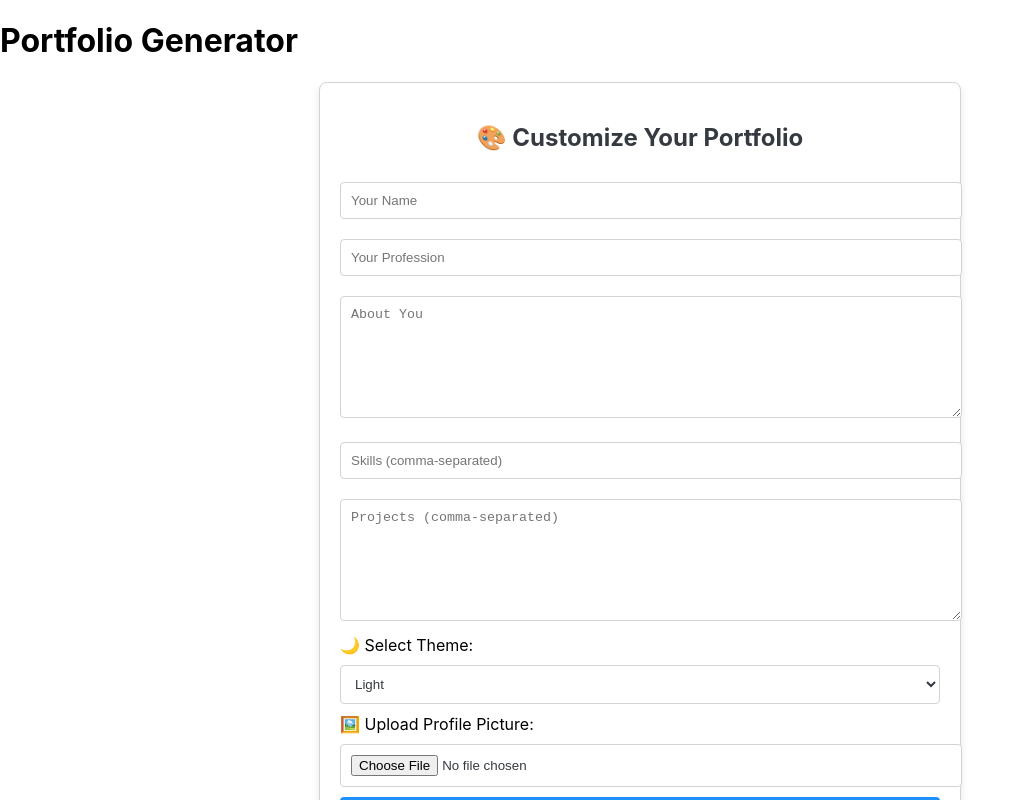
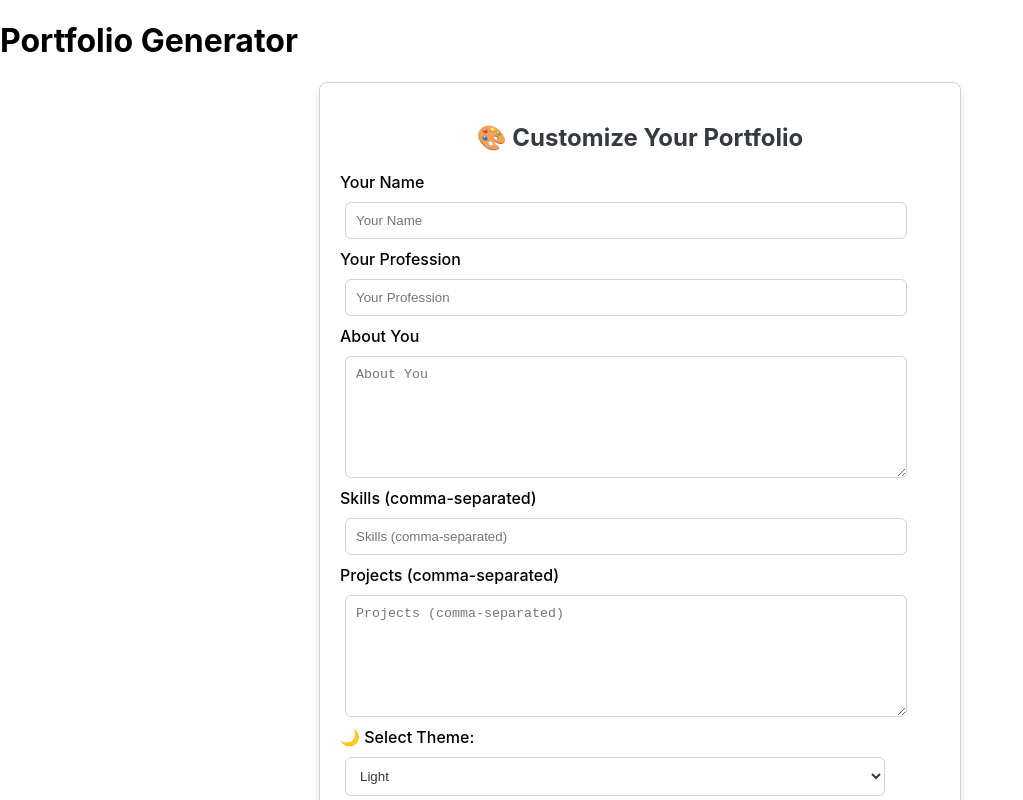
Before and after one commit to Vanshika438/Portfolio-Generator, a React (Create React App) app in the folder frontend/: page /login in a window 1280 px wide. Shown: the top 800 px of the page, without its empty margins (0-1023 px from the left). Built offline with nearby package versions, Linux system fonts and the light colour scheme.

Commit message:
update the css

```diff
--- a/frontend/src/App.js
+++ b/frontend/src/App.js
@@ -1,15 +1,20 @@
 import React, { useState } from "react";
+import { GoogleOAuthProvider } from "@react-oauth/google";
+import { Routes, Route } from "react-router-dom";
 import PortfolioForm from "./components/PortfolioForm";
+import AuthForm from "./components/AuthForm";
 // import PortfolioPreview from "./components/PortfolioPreview";
 import './App.css';
+import router from "../../backend/routes/portfolioRoutes";
 
 const App = () => {
   const [portfolioData, setPortfolioData] = useState({});
-
+  <Route path="/login" element={<AuthForm />} />
   return (
     <div>
       <h1>Portfolio Generator</h1>
       <PortfolioForm onChange={setPortfolioData} />
+      <AuthForm onChange={setPortfolioData} />
       {/* <PortfolioPreview data={portfolioData} /> */}
     </div>
   );
--- a/frontend/src/components/PortfolioForm.js
+++ b/frontend/src/components/PortfolioForm.js
@@ -48,20 +48,30 @@ const PortfolioForm = ({ onChange }) => {
   return (
     <div className="form-container">
   <h2>🎨 Customize Your Portfolio</h2>
-      <input type="text" name="name" placeholder="Your Name" onChange={handleChange} className="input-field" />
-      <input type="text" name="profession" placeholder="Your Profession" onChange={handleChange} className="input-field" />
-      <textarea name="about" placeholder="About You" onChange={handleChange} className="input-field textarea" />
-      <input type="text" name="skills" placeholder="Skills (comma-separated)" onChange={handleChange} className="input-field" />
-      <textarea name="projects" placeholder="Projects (comma-separated)" onChange={handleChange} className="input-field textarea" />
 
-      <label>🌙 Select Theme:</label>
-      <select name="theme" onChange={handleChange} className="input-field">
+  <label htmlFor="name">Your Name</label>
+  <input type="text" name="name" id="name" placeholder="Your Name" onChange={handleChange} className="input-field" />
+
+  <label htmlFor="profession">Your Profession</label>
+  <input type="text" name="profession" id="profession" placeholder="Your Profession" onChange={handleChange} className="input-field" />
+
+  <label htmlFor="about">About You</label>
+  <textarea name="about" id="about" placeholder="About You" onChange={handleChange} className="input-field textarea"></textarea>
+
+  <label htmlFor="skills">Skills (comma-separated)</label>
+  <input type="text" name="skills" id="skills" placeholder="Skills (comma-separated)" onChange={handleChange} className="input-field" />
+
+  <label htmlFor="projects">Projects (comma-separated)</label>
+  <textarea name="projects" id="projects" placeholder="Projects (comma-separated)" onChange={handleChange} className="input-field textarea"></textarea>
+
+  <label htmlFor="theme">🌙 Select Theme:</label>
+  <select name="theme" id="theme" onChange={handleChange} className="input-field">
     <option value="light">Light</option>
     <option value="dark">Dark</option>
   </select>
 
-      <label>🖼️ Upload Profile Picture:</label>
-      <input type="file" accept="image/*" onChange={handleFileUpload} className="input-field" />
+  <label htmlFor="profilePic">🖼️ Upload Profile Picture:</label>
+  <input type="file" name="profilePic" id="profilePic" accept="image/*" onChange={handleFileUpload} className="input-field" />
 
   <button onClick={generatePortfolio} disabled={loading} className="generate-btn">
     {loading ? "Generating..." : "🚀 Generate Portfolio"}
@@ -74,6 +84,7 @@ const PortfolioForm = ({ onChange }) => {
     </div>
   )}
 </div>
+
   );
 };
 
--- a/frontend/src/styles/PortfolioForm.css
+++ b/frontend/src/styles/PortfolioForm.css
@@ -11,18 +11,34 @@
 }
 
 .form-container h2 {
+  font-size: 24px;
+  font-weight: bold;
   text-align: center;
   color: #343A40;
 }
 
+label {
+  display: block; /* Add this to ensure labels take full width */
+  font-size: 16px;
+  font-weight: 500;
+  margin-bottom: 5px; /* Add space below labels */
+}
+
 .input-field {
-  width: 100%;
+  display: flex;
+  width: 90%;
   padding: 10px;
-  margin: 10px 0;
+  margin: 10px 5px;
   border: 1px solid #D3D3D3;
-  border-radius: 4px;
+  border-radius: 6px;
   background-color: #FFFFFF;
   color: #343A40;
+  transition: all 0.3s ease;
+}
+
+.input-field:focus {
+  border-color: #1E90FF;
+  box-shadow: 0 0 5px rgba(30,144,255,0.5);
 }
 
 .textarea {
@@ -31,12 +47,14 @@
 
 .generate-btn {
   width: 100%;
-  padding: 10px;
+  padding: 12px;
+  font-size: 16px;
   background-color: #1E90FF;
   color: #FFFFFF;
   border: none;
-  border-radius: 4px;
+  border-radius: 6px;
   cursor: pointer;
+  background: linear-gradient(45deg,#1E90FF,#0056B3);
   transition: background-color 0.3s ease;
 }
 
@@ -52,7 +70,7 @@
 .download-btn {
   display: inline-block;
   padding: 10px 20px;
-  background-color: #1E90FF;
+  background-color: green;
   color: #FFFFFF;
   border: none;
   border-radius: 4px;
```
Also changed, not shown: frontend/src/components/PortfolioPreview.js (deleted, +0 -18 lines). Lines whose indentation alone changed are shown as unchanged.
